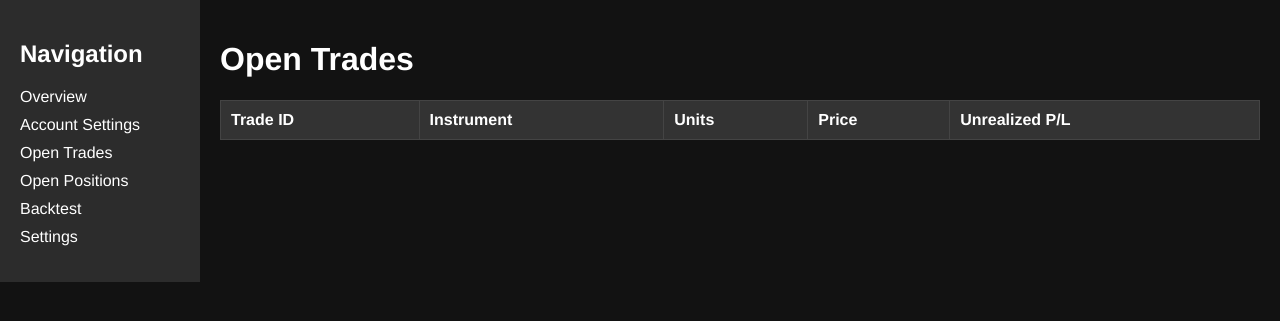
After one commit to rjmoor/O-bot-tree, a Flask app: template backend/templates/trades.html in a window 1280 px wide. The commit adds this page. Shown: the top 321 px of the page. Run offline with Flask 3, Linux system fonts and the light colour scheme; the template is opened without the code that fills it, so the values that code supplies are empty.

```diff
--- a/backend/OandaAPI.py
+++ b/backend/OandaAPI.py
@@ -13,7 +13,7 @@ from flask import Flask, jsonify, render_template
 app = Flask(__name__)
 
 # Configure logging
-logging.basicConfig(filename='OandaAPIData.log', level=logging.INFO, format='%(asctime)s %(levelname)s:%(message)s')
+logging.basicConfig(filename='./logs/OandaAPIData.log', level=logging.INFO, format='%(asctime)s %(levelname)s:%(message)s')
 
 class OandaAPI:
     # Connection and Initialization
--- a/backend/app.py
+++ b/backend/app.py
@@ -1,16 +1,24 @@
-import json
+import base64
+import io
 import logging
-import time
 from datetime import datetime, timedelta, timezone
 
 import defs
+import matplotlib
+import pandas as pd
 import requests
-from flask import Flask, jsonify, render_template
+from dateutil.parser import parse
+from flask import Flask, jsonify, render_template, request, send_file
+
+matplotlib.use('Agg')
+import matplotlib.pyplot as plt
+
+# Configure logging
+logging.basicConfig(filename='OandaAPIData.log', level=logging.INFO, format='%(asctime)s %(levelname)s:%(message)s')
 
 app = Flask(__name__)
 
 class OandaAPI:
-    # Connection and Initialization
     def __init__(self):
         self.session = requests.Session()
 
@@ -41,7 +49,12 @@ class OandaAPI:
                 return {
                     "account_id": account_id,
                     "balance": balance,
-                    "open_exchanges": open_exchanges
+                    "open_exchanges": open_exchanges,
+                    "margin_used": account_info['marginUsed'],
+                    "margin_available": account_info['marginAvailable'],
+                    "open_trades": account_info['openTradeCount'],
+                    "open_positions": account_info['openPositionCount'],
+                    "unrealized_pl": account_info['unrealizedPL']
                 }, "Account information retrieved successfully!"
             else:
                 logging.error(f"Failed to retrieve account information: {response.status_code} {response.text}")
@@ -72,13 +85,200 @@ class OandaAPI:
 
         return open_exchanges
 
+    def get_open_trades(self):
+        url = f"{defs.OANDA_URL}/accounts/{defs.ACCOUNT_ID}/openTrades"
+        try:
+            response = self._request_with_retries("GET", url, headers={'Authorization': f'Bearer {defs.API_KEY}'})
+            if response.status_code == 200:
+                return response.json()['trades'], "Open trades retrieved successfully!"
+            else:
+                logging.error(f"Failed to retrieve open trades: {response.status_code} {response.text}")
+                return None, f"Failed to retrieve open trades: {response.status_code} {response.text}"
+        except Exception as e:
+            logging.error(f"Error retrieving open trades: {e}")
+            return None, str(e)
+
+    def get_open_positions(self):
+        url = f"{defs.OANDA_URL}/accounts/{defs.ACCOUNT_ID}/openPositions"
+        try:
+            response = self._request_with_retries("GET", url, headers={'Authorization': f'Bearer {defs.API_KEY}'})
+            if response.status_code == 200:
+                return response.json()['positions'], "Open positions retrieved successfully!"
+            else:
+                logging.error(f"Failed to retrieve open positions: {response.status_code} {response.text}")
+                return None, f"Failed to retrieve open positions: {response.status_code} {response.text}"
+        except Exception as e:
+            logging.error(f"Error retrieving open positions: {e}")
+            return None, str(e)
+
+    def get_historical_data(self, instrument, granularity='D', count=500):
+        url = f"{defs.OANDA_URL}/instruments/{instrument}/candles"
+        params = {
+            'granularity': granularity,
+            'count': count,
+            'price': 'M'
+        }
+        response = self._request_with_retries("GET", url, headers={'Authorization': f'Bearer {defs.API_KEY}'}, params=params)
+        if response.status_code == 200:
+            data = response.json()['candles']
+            df = pd.DataFrame.from_records([{
+                'time': candle['time'],
+                'open': candle['mid']['o'],
+                'high': candle['mid']['h'],
+                'low': candle['mid']['l'],
+                'close': candle['mid']['c']
+            } for candle in data])
+            df['time'] = pd.to_datetime(df['time'])
+            df.set_index('time', inplace=True)
+
+            df['open'] = pd.to_numeric(df['open'])
+            df['high'] = pd.to_numeric(df['high'])
+            df['low'] = pd.to_numeric(df['low'])
+            df['close'] = pd.to_numeric(df['close'])
+
+            return df, "Historical data retrieved successfully!"
+        else:
+            logging.error(f"Failed to retrieve historical data: {response.status_code} {response.text}")
+            return None, f"Failed to retrieve historical data: {response.status_code} {response.text}"
+
+def backtest_strategy(data, param=None):
+    if param:
+        data['SMA'] = data['close'].rolling(window=param).mean()
+    else:
+        data['SMA'] = data['close'].rolling(window=50).mean()
+
+    data.dropna(inplace=True)
+
+    data['Signal'] = 0
+    data['Signal'][data['close'] > data['SMA']] = 1
+    data['Position'] = data['Signal'].diff()
+
+    data['Return'] = data['close'].pct_change()
+    data['Strategy_Return'] = data['Return'] * data['Position'].shift(1)
+
+    total_return = data['Strategy_Return'].cumsum().iloc[-1]
+    num_trades = data['Position'].abs().sum()
+    win_rate = (data['Position'] == 1).sum() / num_trades if num_trades > 0 else 0
+
+    return data, total_return, num_trades, win_rate
+
 @app.route('/')
 def index():
     oanda_api = OandaAPI()
     account_info, message = oanda_api.check_account()
     if account_info:
         return render_template('index.html', account_info=account_info)
-    return f"<h1>Error: {message}</h1>", 500
+    else:
+        return f"<h1>Error: {message}</h1>", 500
+
+@app.route('/trades')
+def trades():
+    oanda_api = OandaAPI()
+    trades, message = oanda_api.get_open_trades()
+    if trades:
+        return render_template('trades.html', trades=trades)
+    else:
+        return f"<h1>Error: {message}</h1>", 500
+
+@app.route('/positions')
+def positions():
+    oanda_api = OandaAPI()
+    positions, message = oanda_api.get_open_positions()
+    if positions:
+        return render_template('positions.html', positions=positions)
+    else:
+        return f"<h1>Error: {message}</h1>", 500
+
+@app.route('/backtest')
+def backtest():
+    oanda_api = OandaAPI()
+    data, message = oanda_api.get_historical_data('EUR_USD')
+    if data is not None:
+        backtest_data, total_return, num_trades, win_rate = backtest_strategy(data)
+
+        fig, ax = plt.subplots()
+        ax.plot(backtest_data.index, backtest_data['close'], label='Close Price')
+        ax.plot(backtest_data.index, backtest_data['SMA'], label='SMA')
+
+        buy_signals = backtest_data[backtest_data['Position'] == 1]
+        ax.plot(buy_signals.index, backtest_data.loc[buy_signals.index, 'close'], '^', markersize=10, color='g', lw=0, label='Buy Signal')
+
+        sell_signals = backtest_data[backtest_data['Position'] == -1]
+        ax.plot(sell_signals.index, backtest_data.loc[sell_signals.index, 'close'], 'v', markersize=10, color='r', lw=0, label='Sell Signal')
+
+        ax.set_title('EUR/USD Backtest')
+        ax.set_xlabel('Date')
+        ax.set_ylabel('Price')
+        ax.legend()
+
+        img = io.BytesIO()
+        plt.savefig(img, format='png')
+        img.seek(0)
+        plt.close(fig)
+
+        plot_url = base64.b64encode(img.getvalue()).decode()
+
+        return render_template('backtest.html', plot_url=plot_url, total_return=total_return, num_trades=num_trades, win_rate=win_rate)
+    else:
+        return f"<h1>Error: {message}</h1>", 500
+
+@app.route('/optimize', methods=['POST'])
+def optimize():
+    indicator = request.form['indicator']
+    parameter = request.form['parameter']
+    param_range = list(map(int, request.form['range'].split(',')))
+
+    oanda_api = OandaAPI()
+    data, message = oanda_api.get_historical_data('EUR_USD')
+
+    if data is not None:
+        best_param = None
+        best_return = -float('inf')
+        best_num_trades = 0
+        best_win_rate = 0
+
+        for param in param_range:
+            backtest_data, total_return, num_trades, win_rate = backtest_strategy(data, param)
+
+            if total_return > best_return:
+                best_return = total_return
+                best_param = param
+                best_num_trades = num_trades
+                best_win_rate = win_rate
+
+        optimization_results = {
+            'best_param': best_param,
+            'total_return': best_return,
+            'num_trades': best_num_trades,
+            'win_rate': best_win_rate
+        }
+
+        return render_template('backtest.html', optimization_results=optimization_results, plot_url=None, total_return=total_return, num_trades=num_trades, win_rate=win_rate)
+    else:
+        return f"<h1>Error: {message}</h1>", 500
+
+@app.route('/plot/<string:plot_type>')
+def plot(plot_type):
+    oanda_api = OandaAPI()
+    if plot_type == 'balance':
+        account_info, _ = oanda_api.check_account()
+        balance = float(account_info['balance'])
+        margin_used = float(account_info['margin_used'])
+        margin_available = float(account_info['margin_available'])
+
+        fig, ax = plt.subplots()
+        labels = 'Balance', 'Margin Used', 'Margin Available'
+        sizes = [balance, margin_used, margin_available]
+        ax.pie(sizes, labels=labels, autopct='%1.1f%%', startangle=90)
+        ax.axis('equal')
+
+        img = io.BytesIO()
+        plt.savefig(img, format='png')
+        img.seek(0)
+        plt.close(fig)
+        return send_file(img, mimetype='image/png')
+    else:
+        return "<h1>Plot type not supported</h1>", 400
 
 if __name__ == '__main__':
     app.run(debug=True)
--- /dev/null
+++ b/backend/static/styles/main.css
@@ -0,0 +1,75 @@
+body {
+  font: 100% Helvetica, sans-serif;
+  color: #fff;
+  background-color: #121212;
+  margin: 0;
+}
+
+.container {
+  display: flex;
+}
+
+.sidebar {
+  width: 200px;
+  background-color: #2c2c2c;
+  padding: 20px;
+  box-sizing: border-box;
+}
+.sidebar h2 {
+  color: white;
+}
+.sidebar ul {
+  list-style: none;
+  padding: 0;
+}
+.sidebar ul li {
+  margin: 10px 0;
+}
+.sidebar ul li a {
+  color: #fff;
+  text-decoration: none;
+}
+.sidebar ul li a:hover {
+  text-decoration: underline;
+}
+
+.content {
+  flex-grow: 1;
+  padding: 20px;
+  box-sizing: border-box;
+}
+.content h1 {
+  color: white;
+}
+.content p {
+  margin: 5px 0;
+}
+.content .plot {
+  margin-top: 20px;
+}
+.content .plot img {
+  max-width: 100%;
+}
+.content table {
+  width: 100%;
+  border-collapse: collapse;
+  margin-top: 20px;
+}
+.content table th, .content table td {
+  border: 1px solid #444;
+  padding: 10px;
+  text-align: left;
+}
+.content table th {
+  background-color: #333;
+  color: #fff;
+}
+.content table tr {
+  background-color: #222;
+  color: #ddd;
+}
+.content table tr:nth-child(even) {
+  background-color: #2f2f2f;
+}
+
+/*# sourceMappingURL=main.css.map */
--- /dev/null
+++ b/backend/templates/trades.html
@@ -0,0 +1,49 @@
+<!DOCTYPE html>
+<html lang="en">
+<head>
+    <meta charset="UTF-8">
+    <meta name="viewport" content="width=device-width, initial-scale=1.0">
+    <title>Open Trades</title>
+    <link rel="stylesheet" href="{{ url_for('static', filename='styles/main.css') }}">
+</head>
+<body>
+    <div class="container">
+        <div class="sidebar">
+            <h2>Navigation</h2>
+            <ul>
+                <li><a href="{{ url_for('index') }}">Overview</a></li>
+                <li><a href="#">Account Settings</a></li>
+                <li><a href="{{ url_for('trades') }}">Open Trades</a></li>
+                <li><a href="{{ url_for('positions') }}">Open Positions</a></li>
+                <li><a href="{{ url_for('backtest') }}">Backtest</a></li>
+                <li><a href="#">Settings</a></li>
+            </ul>
+        </div>
+        <div class="content">
+            <h1>Open Trades</h1>
+            <table>
+                <thead>
+                    <tr>
+                        <th>Trade ID</th>
+                        <th>Instrument</th>
+                        <th>Units</th>
+                        <th>Price</th>
+                        <th>Unrealized P/L</th>
+                    </tr>
+                </thead>
+                <tbody>
+                    {% for trade in trades %}
+                    <tr>
+                        <td>{{ trade['id'] }}</td>
+                        <td>{{ trade['instrument'] }}</td>
+                        <td>{{ trade['currentUnits'] }}</td>
+                        <td>{{ trade['price'] }}</td>
+                        <td>{{ trade['unrealizedPL'] }}</td>
+                    </tr>
+                    {% endfor %}
+                </tbody>
+            </table>
+        </div>
+    </div>
+</body>
+</html>
```
Also changed, not shown: backend/templates/backtest.html (added, +95 -0 lines), backend/templates/index.html (+28 -4 lines), backend/templates/positions.html (added, +47 -0 lines), backend/utils/historical.py (added, +87 -0 lines), 2 other files.
